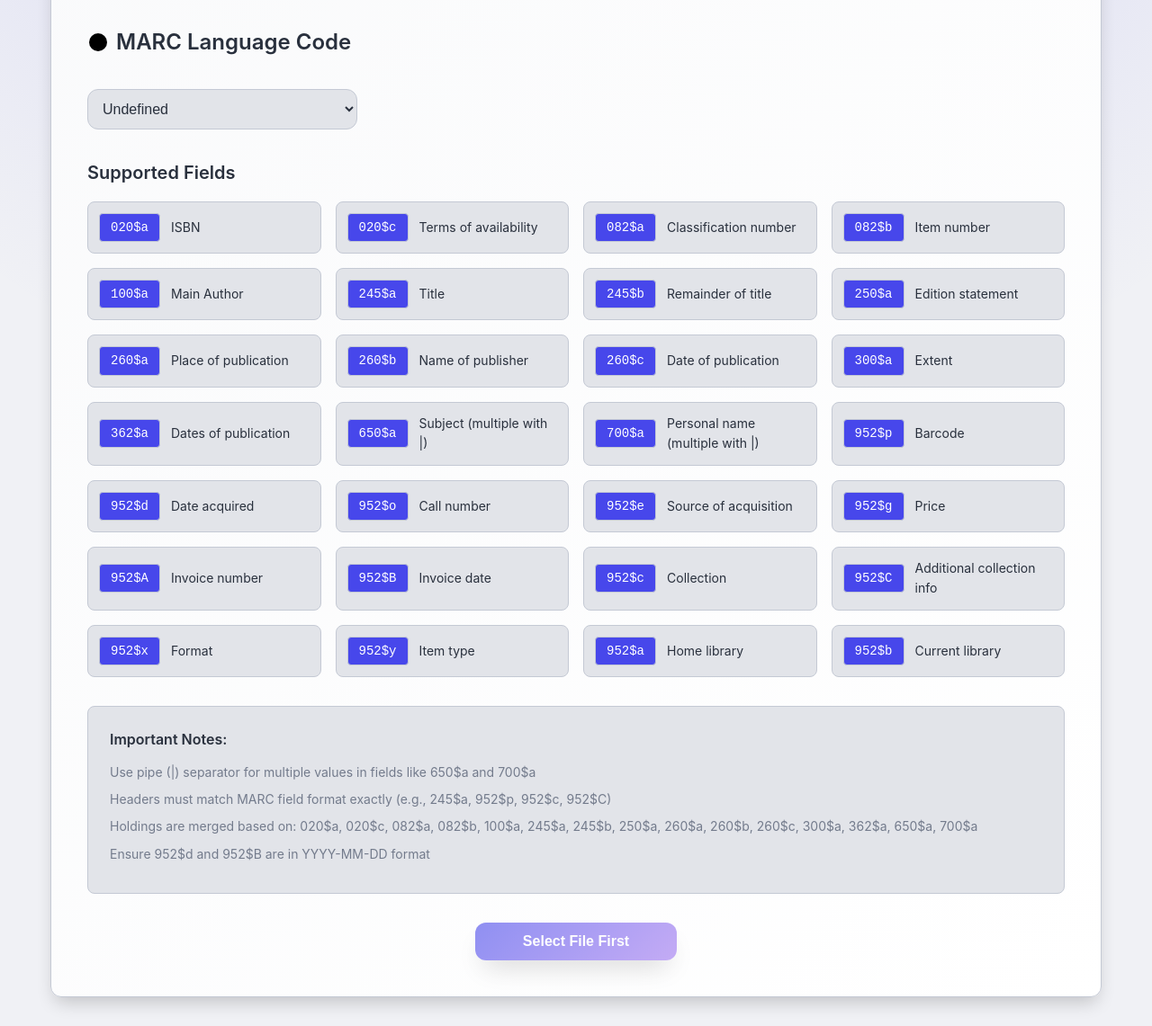
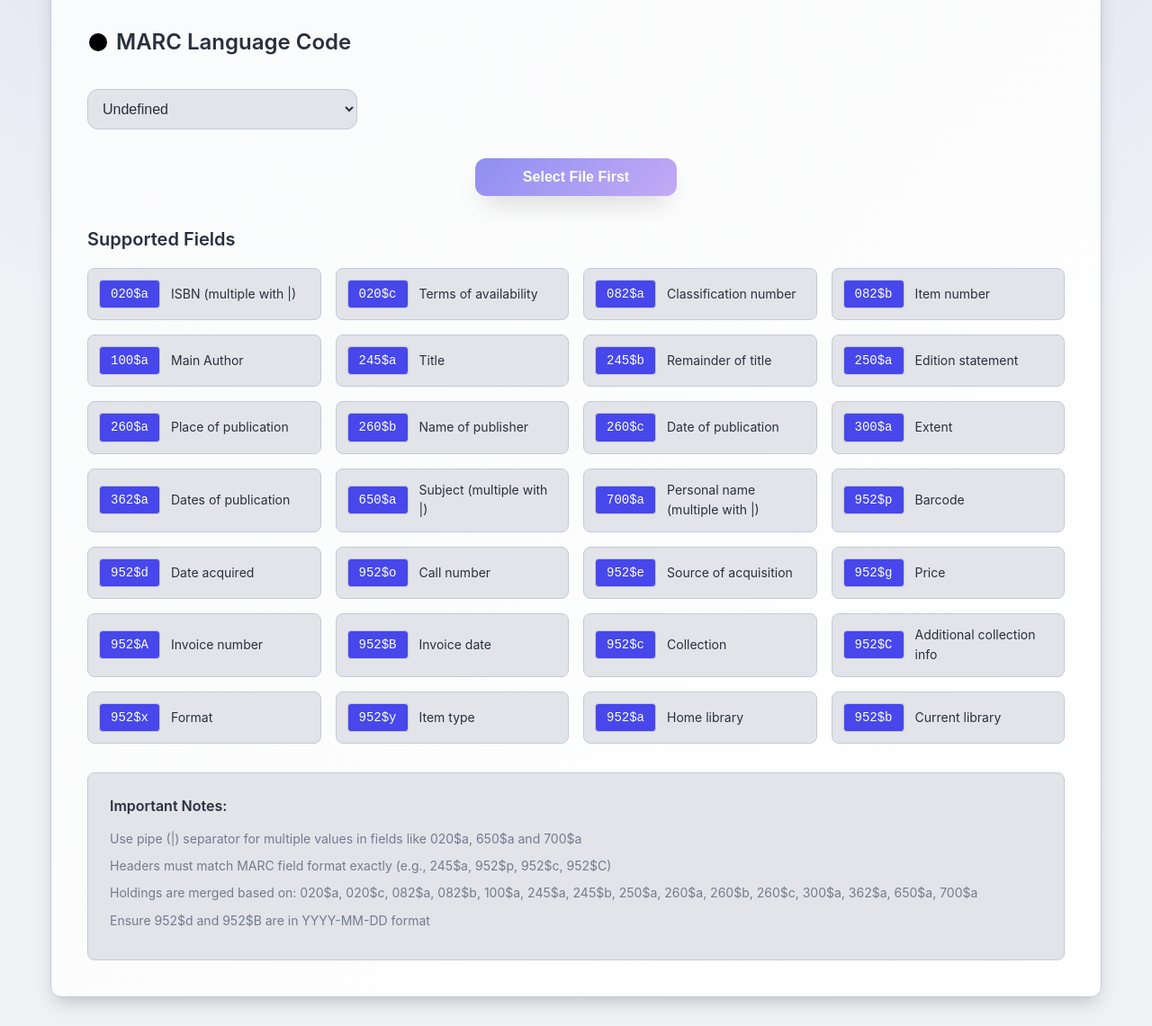
Before and after one commit to rklsubha2017-cloud/marc-converter, a Flask app: page / in a window 1280 px wide. Shown: the part 578-1719 px from the top of the page at 90% size. Run offline with Flask 3, Linux system fonts and the light colour scheme.

Commit message:
Update for 020 and relocate convert button

```diff
--- a/templates/index.html
+++ b/templates/index.html
@@ -116,11 +116,19 @@
           </select>
         </div>
 
+	<!-- Convert Button -->
+        <div class="btn-container">
+          <button type="submit" class="btn" id="convertBtn" disabled>
+            <span id="btnText">Select File First</span>
+            <span class="spinner hidden" id="btnSpinner"></span>
+          </button>
+        </div>
+
         <!-- Supported Fields -->
         <div class="space-y-4">
           <h3 class="section-header section-header-lg">Supported Fields</h3>
           <div class="fields-grid">
-            <div class="field-item"><span class="field-badge">020$a</span><span class="field-desc">ISBN</span></div>
+            <div class="field-item"><span class="field-badge">020$a</span><span class="field-desc">ISBN (multiple with |)</span></div>
             <div class="field-item"><span class="field-badge">020$c</span><span class="field-desc">Terms of availability</span></div>
             <div class="field-item"><span class="field-badge">082$a</span><span class="field-desc">Classification number</span></div>
             <div class="field-item"><span class="field-badge">082$b</span><span class="field-desc">Item number</span></div>
@@ -155,20 +163,13 @@
         <div class="info-box">
           <h4 class="info-title">Important Notes:</h4>
           <ul class="info-list">
-            <li>Use pipe (|) separator for multiple values in fields like 650$a and 700$a</li>
+            <li>Use pipe (|) separator for multiple values in fields like 020$a, 650$a and 700$a</li>
             <li>Headers must match MARC field format exactly (e.g., 245$a, 952$p, 952$c, 952$C)</li>
             <li>Holdings are merged based on: 020$a, 020$c, 082$a, 082$b, 100$a, 245$a, 245$b, 250$a, 260$a, 260$b, 260$c, 300$a, 362$a, 650$a, 700$a</li>
             <li>Ensure 952$d and 952$B are in YYYY-MM-DD format</li>
           </ul>
         </div>
 
-        <!-- Convert Button -->
-        <div class="btn-container">
-          <button type="submit" class="btn" id="convertBtn" disabled>
-            <span id="btnText">Select File First</span>
-            <span class="spinner hidden" id="btnSpinner"></span>
-          </button>
-        </div>
       </form>
     </div>
   </div>
```
